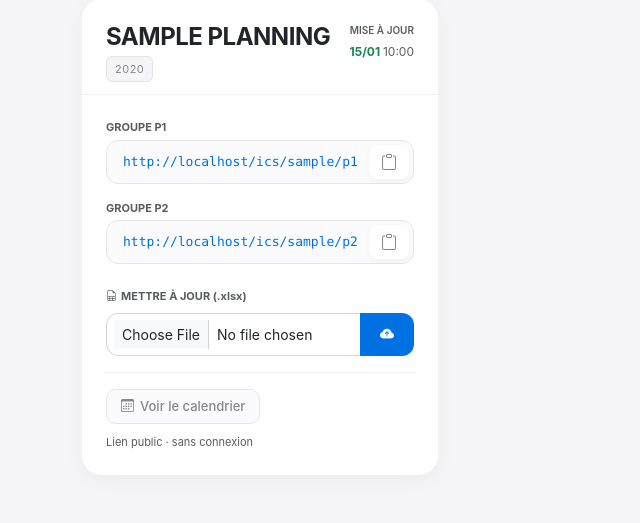
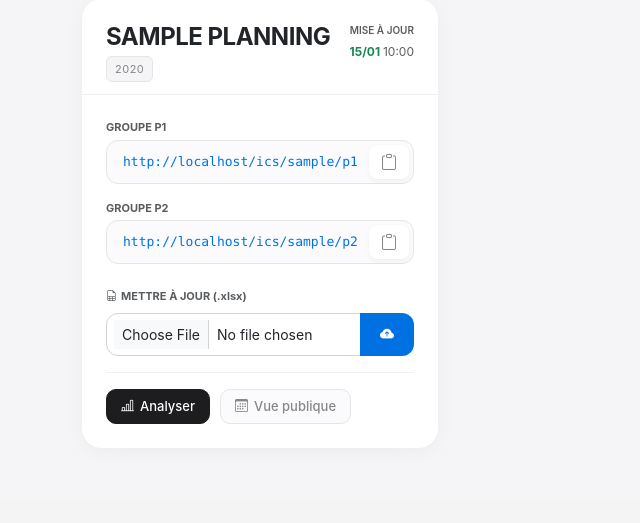
Before and after one commit to julesh17/CESI-EDT-VERCEL, a FastAPI app: template templates/index.html in a window 1280 px wide. Shown: the part 299-822 px from the top of the page, without its empty margins (0-640 px from the left). After the commit the page ends 723 px from the top, so only its background shows below. Run offline with FastAPI, Linux system fonts and the light colour scheme; the template is opened without the code that fills it: most values are stand-ins (such as "Sample title", 1, 10 or a date in 2020).

Commit message:
Update calendar link text and actions section

```diff
--- a/templates/index.html
+++ b/templates/index.html
@@ -293,12 +293,14 @@
                         </div>
                     </form>
 
-                    <!-- Lien calendrier public -->
+                    <!-- Actions -->
                     <div class="card-actions">
+                        <a href="/planning/{{ p.slug }}" class="btn-view" style="background:#1d1d1f;color:white;border-color:#1d1d1f;">
+                            <i class="bi bi-bar-chart-line"></i> Analyser
+                        </a>
                         <a href="/calendrier/{{ p.slug }}" target="_blank" class="btn-view">
-                            <i class="bi bi-calendar3"></i> Voir le calendrier
+                            <i class="bi bi-calendar3"></i> Vue publique
                         </a>
-                        <span class="text-muted" style="font-size: 11px;">Lien public · sans connexion</span>
                     </div>
 
                 </div>
```
